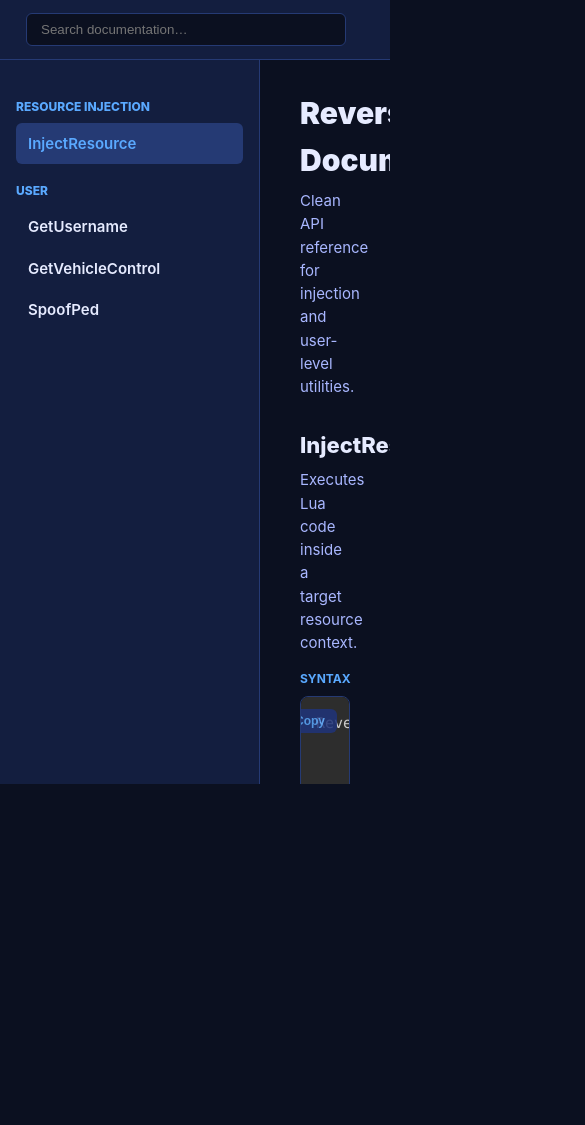
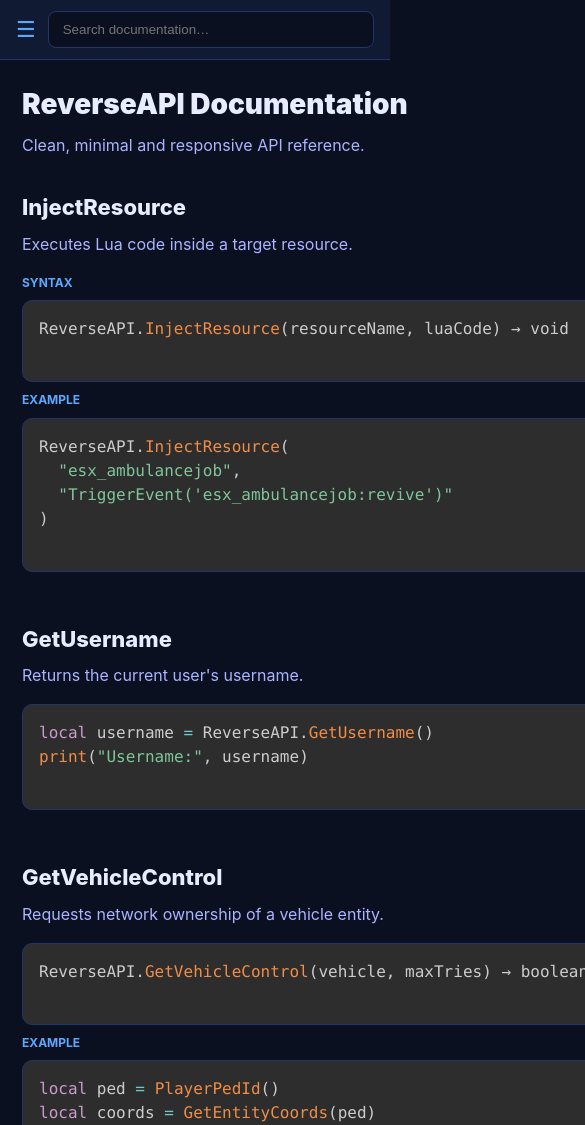
Before and after one commit to Reversemenu/reversedocs, a plain HTML site: page index.html in a window 390 px wide. Shown: the top 1125 px of the page, 585 px wide, since content can reach past the window. Before the commit the page ends 844 px from the top, so only its background shows below. Drawn offline with nearby package versions, Linux system fonts and the light colour scheme.

Commit message:
Refactor index.html for improved layout and design
Updated the HTML structure and styles for better responsiveness and usability.

```diff
--- a/index.html
+++ b/index.html
@@ -1,74 +1,98 @@
 <!DOCTYPE html>
 <html lang="en">
 <head>
-<meta charset="UTF-8" />
-<meta name="viewport" content="width=device-width, initial-scale=1" />
-<title>ReverseAPI Docs — API Reference</title>
+<meta charset="UTF-8">
+<meta name="viewport" content="width=device-width, initial-scale=1.0">
+<title>ReverseAPI Docs</title>
 
 <link href="https://cdn.jsdelivr.net/npm/prismjs@1.29.0/themes/prism-tomorrow.css" rel="stylesheet"/>
 
 <style>
 :root{
   --bg:#0b1020;
-  --panel:#131e3f;
-  --border:#253a74;
-  --text:#e6ebff;
-  --muted:#a9b7ff;
+  --panel:#111a33;
+  --border:#22346a;
+  --text:#e7ecff;
+  --muted:#aab4ff;
   --accent:#5aa9ff;
   --code:#0e1f49;
-  --copy:#20347a;
-  --sidebar:260px;
+  --radius:10px;
 }
-*{margin:0;padding:0;box-sizing:border-box}
+
+*{box-sizing:border-box;margin:0;padding:0}
+
 body{
-  font-family:Inter,Segoe UI,system-ui,sans-serif;
+  font-family:Inter,system-ui,-apple-system,Segoe UI,sans-serif;
   background:var(--bg);
   color:var(--text);
-  font-size:15px;
-  line-height:1.55;
+  line-height:1.6;
 }
 
 /* HEADER */
 .header{
-  position:fixed;top:0;left:0;right:0;
+  position:fixed;
+  top:0;left:0;right:0;
   height:60px;
   background:var(--panel);
   border-bottom:1px solid var(--border);
-  display:flex;align-items:center;
-  padding:0 26px;z-index:10;
+  display:flex;
+  align-items:center;
+  padding:0 16px;
+  z-index:10;
+  gap:12px;
 }
+
+.menu-btn{
+  display:none;
+  font-size:22px;
+  background:none;
+  border:none;
+  color:var(--accent);
+  cursor:pointer;
+}
+
 .header input{
-  width:320px;padding:8px 14px;border-radius:6px;
+  flex:1;
+  max-width:360px;
+  padding:10px 14px;
+  border-radius:8px;
   border:1px solid var(--border);
-  background:var(--bg);color:var(--text);
+  background:var(--bg);
+  color:var(--text);
 }
 
 /* LAYOUT */
-.layout{display:flex;padding-top:60px;height:calc(100vh - 60px)}
+.layout{
+  display:flex;
+  padding-top:60px;
+  min-height:100vh;
+}
 
 /* SIDEBAR */
 .sidebar{
-  width:var(--sidebar);
+  width:260px;
   background:var(--panel);
   border-right:1px solid var(--border);
-  padding:20px 16px;
-  overflow-y:auto;
+  padding:20px;
 }
+
 .sidebar .cat{
   font-size:12px;
   font-weight:800;
   color:var(--accent);
   text-transform:uppercase;
-  margin:18px 0 6px;
+  margin:18px 0 8px;
 }
+
 .sidebar a{
   display:block;
-  padding:9px 12px;
-  border-radius:6px;
+  padding:10px 12px;
+  border-radius:8px;
+  text-decoration:none;
   color:var(--text);
-  text-decoration:none;
   font-weight:600;
 }
+
 .sidebar a:hover,
 .sidebar a.active{
   background:var(--border);
@@ -78,55 +102,103 @@ body{
 /* CONTENT */
 .content{
   flex:1;
-  padding:30px 40px;
-  overflow-y:auto;
+  padding:28px;
+  max-width:900px;
 }
-h1{font-size:30px;font-weight:900;margin-bottom:6px}
-.subtitle{color:var(--muted);margin-bottom:30px}
-.section{margin-bottom:52px}
-.section h2{font-size:22px;font-weight:800;margin-bottom:6px}
-.section p{color:var(--muted);margin-bottom:16px}
+
+h1{
+  font-size:28px;
+  font-weight:900;
+  margin-bottom:6px;
+}
+
+.subtitle{
+  color:var(--muted);
+  margin-bottom:32px;
+}
+
+.section{
+  margin-bottom:50px;
+}
+
+.section h2{
+  font-size:22px;
+  font-weight:800;
+  margin-bottom:6px;
+}
+
+.section p{
+  color:var(--muted);
+  margin-bottom:16px;
+}
+
 .label{
-  font-size:12px;font-weight:700;color:var(--accent);
-  text-transform:uppercase;margin-bottom:6px;
+  font-size:12px;
+  font-weight:700;
+  color:var(--accent);
+  text-transform:uppercase;
+  margin-bottom:6px;
 }
+
 pre{
   background:var(--code);
   border:1px solid var(--border);
+  border-radius:var(--radius);
+  padding:16px;
+  overflow:auto;
+  position:relative;
+  margin-bottom:18px;
+}
+
+.copy{
+  position:absolute;
+  top:10px;
+  right:10px;
+  padding:6px 12px;
+  font-size:12px;
+  font-weight:700;
   border-radius:8px;
-  padding:16px;
-  font-family:'Fira Code',monospace;
-  font-size:14px;
-  position:relative;
-  margin-bottom:20px;
+  border:none;
+  background:var(--border);
+  color:var(--accent);
+  cursor:pointer;
 }
-.copy{
-  position:absolute;top:12px;right:12px;
-  background:var(--copy);border:none;color:var(--accent);
-  font-size:12px;font-weight:700;
-  padding:5px 12px;border-radius:6px;
-  cursor:pointer;opacity:.85;
+
+/* MOBILE */
+@media (max-width:900px){
+  .menu-btn{display:block}
+  .sidebar{
+    position:fixed;
+    top:60px;
+    left:-260px;
+    height:calc(100vh - 60px);
+    transition:.25s;
+    z-index:20;
+  }
+  .sidebar.open{left:0}
+  .content{padding:22px}
 }
-.copy:hover{opacity:1}
 </style>
 </head>
 <body>
 
+<!-- HEADER -->
 <div class="header">
+  <button class="menu-btn" onclick="toggleMenu()">☰</button>
   <input id="search" placeholder="Search documentation…" />
 </div>
 
 <div class="layout">
 
   <!-- SIDEBAR -->
-  <aside class="sidebar">
+  <aside class="sidebar" id="sidebar">
     <div class="cat">Resource Injection</div>
     <a href="#inject" class="active">InjectResource</a>
 
     <div class="cat">User</div>
     <a href="#username">GetUsername</a>
-    <a href="#vehicleControl">GetVehicleControl</a>
-    <a href="#spoofPed">SpoofPed</a>
+    <a href="#vehicle">GetVehicleControl</a>
+    <a href="#spoof">SpoofPed</a>
   </aside>
 
   <!-- CONTENT -->
@@ -134,109 +206,68 @@ pre{
 
     <h1>ReverseAPI Documentation</h1>
     <div class="subtitle">
-      Clean API reference for injection and user-level utilities.
+      Clean, minimal and responsive API reference.
     </div>
 
-    <!-- Resource Injection -->
+    <!-- Inject -->
     <section id="inject" class="section">
       <h2>InjectResource</h2>
-      <p>Executes Lua code inside a target resource context.</p>
+      <p>Executes Lua code inside a target resource.</p>
 
       <div class="label">Syntax</div>
-      <pre><code class="language-lua">ReverseAPI.InjectResource(resourceName, luaCode [, injectionType]) → void</code>
-        <button class="copy">Copy</button>
-      </pre>
+      <pre><code class="language-lua">ReverseAPI.InjectResource(resourceName, luaCode) → void</code>
+      <button class="copy">Copy</button></pre>
 
       <div class="label">Example</div>
       <pre><code class="language-lua">ReverseAPI.InjectResource(
   "esx_ambulancejob",
   "TriggerEvent('esx_ambulancejob:revive')"
 )</code>
-        <button class="copy">Copy</button>
-      </pre>
+      <button class="copy">Copy</button></pre>
     </section>
 
-    <!-- GetUsername -->
+    <!-- Username -->
     <section id="username" class="section">
       <h2>GetUsername</h2>
       <p>Returns the current user's username.</p>
 
-      <div class="label">Syntax</div>
-      <pre><code class="language-lua">ReverseAPI.GetUsername() → string</code>
-        <button class="copy">Copy</button>
-      </pre>
+      <pre><code class="language-lua">local username = ReverseAPI.GetUsername()
+print("Username:", username)</code>
+      <button class="copy">Copy</button></pre>
+    </section>
+
+    <!-- Vehicle -->
+    <section id="vehicle" class="section">
+      <h2>GetVehicleControl</h2>
+      <p>Requests network ownership of a vehicle entity.</p>
+
+      <pre><code class="language-lua">ReverseAPI.GetVehicleControl(vehicle, maxTries) → boolean</code>
+      <button class="copy">Copy</button></pre>
 
       <div class="label">Example</div>
-      <pre><code class="language-lua">local username = ReverseAPI.GetUsername()
-print("Username:", username)</code>
-        <button class="copy">Copy</button>
-      </pre>
-    </section>
-
-    <!-- GetVehicleControl -->
-    <section id="vehicleControl" class="section">
-      <h2>GetVehicleControl</h2>
-      <p>
-        Requests network ownership of a vehicle entity.
-        Must be called before performing local vehicle actions.
-      </p>
-
-      <div class="label">Syntax</div>
-      <pre><code class="language-lua">ReverseAPI.GetVehicleControl(vehicle, maxTries) → boolean</code>
-        <button class="copy">Copy</button>
-      </pre>
-
-      <div class="label">Correct Usage</div>
-      <pre><code class="language-lua">if DoesEntityExist(vehicle) then
-    if ReverseAPI.GetVehicleControl(vehicle, 50) then
-        -- Safe to interact with the vehicle
-    end
-end</code>
-        <button class="copy">Copy</button>
-      </pre>
-
-      <div class="label">Example</div>
-      <pre><code class="language-lua">-- Acquire control of the nearest vehicle and enter it
-
-local ped = PlayerPedId()
+      <pre><code class="language-lua">local ped = PlayerPedId()
 local coords = GetEntityCoords(ped)
 
 local vehicle = GetClosestVehicle(
-    coords.x, coords.y, coords.z,
-    6.0, 0, 71
+  coords.x, coords.y, coords.z,
+  6.0, 0, 71
 )
 
 if vehicle ~= 0 and ReverseAPI.GetVehicleControl(vehicle, 50) then
-    SetVehicleEngineOn(vehicle, true, true, false)
-    TaskEnterVehicle(ped, vehicle, -1, -1, 1.0, 1, 0)
+  TaskEnterVehicle(ped, vehicle, -1, -1, 1.0, 1, 0)
 end</code>
-        <button class="copy">Copy</button>
-      </pre>
+      <button class="copy">Copy</button></pre>
     </section>
 
-    <!-- SpoofPed -->
-    <section id="spoofPed" class="section">
+    <!-- Spoof -->
+    <section id="spoof" class="section">
       <h2>SpoofPed</h2>
-      <p>
-        Temporarily overrides the local player ped model.
-        Useful for testing, animations or context simulation.
-      </p>
+      <p>Temporarily overrides the local player ped model.</p>
 
-      <div class="label">Syntax</div>
-      <pre><code class="language-lua">ReverseAPI.SpoofPed(modelHash) → void</code>
-        <button class="copy">Copy</button>
-      </pre>
-
-      <div class="label">Example</div>
-      <pre><code class="language-lua">-- Temporarily switch ped model
-
-ReverseAPI.SpoofPed(`s_m_m_security_01`)
+      <pre><code class="language-lua">ReverseAPI.SpoofPed(`s_m_m_security_01`)
 Wait(1500)
-
--- Revert to freemode ped
 ReverseAPI.SpoofPed(`mp_m_freemode_01`)</code>
-        <button class="copy">Copy</button>
-      </pre>
+      <button class="copy">Copy</button></pre>
     </section>
 
   </main>
@@ -245,13 +276,17 @@ ReverseAPI.SpoofPed(`mp_m_freemode_01`)</code>
 <script src="https://cdn.jsdelivr.net/npm/prismjs@1.29.0/prism.js"></script>
 <script src="https://cdn.jsdelivr.net/npm/prismjs@1.29.0/components/prism-lua.min.js"></script>
 <script>
-document.querySelectorAll('.copy').forEach(b=>{
-  b.onclick=()=>{
-    navigator.clipboard.writeText(b.previousElementSibling.innerText);
-    b.textContent='Copied';
-    setTimeout(()=>b.textContent='Copy',1200);
-  };
-});
+function toggleMenu(){
+  document.getElementById('sidebar').classList.toggle('open')
+}
+
+document.querySelectorAll('.copy').forEach(btn=>{
+  btn.onclick=()=>{
+    navigator.clipboard.writeText(btn.previousElementSibling.innerText)
+    btn.textContent='Copied'
+    setTimeout(()=>btn.textContent='Copy',1000)
+  }
+})
 </script>
 
 </body>
```
